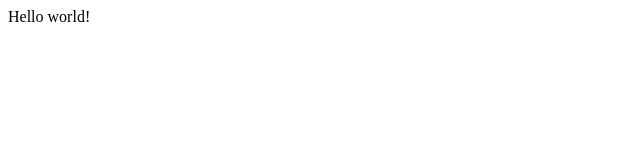
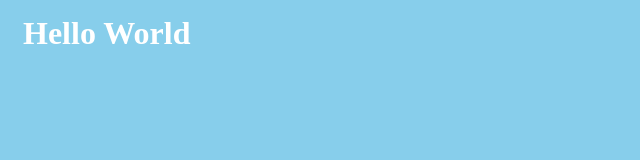
Before and after one commit to Kaloczic/CIS1300, a plain HTML site: page Module01/index.html in a window 1280 px wide. Shown: the whole page, without its empty margins (0-640 px from the left). Drawn offline with Linux system fonts and the light colour scheme.

Commit message:
Update index.html

```diff
--- a/Module01/index.html
+++ b/Module01/index.html
@@ -3,8 +3,19 @@
 <head>
 <meta charset="utf-8">
 <title>Hello World</title>
+<style type="text/css">
+	h1{
+		color: #FFFFFF;
+		text-align: left;
+		margin-top: 15px;
+    margin-left: 15px;
+	}
+	body{
+		background-color: #87CEEB;
+	}
+</style>
 </head>
-Hello world!
 <body>
+<h1>Hello World</h1>
 </body>
 </html>
```
